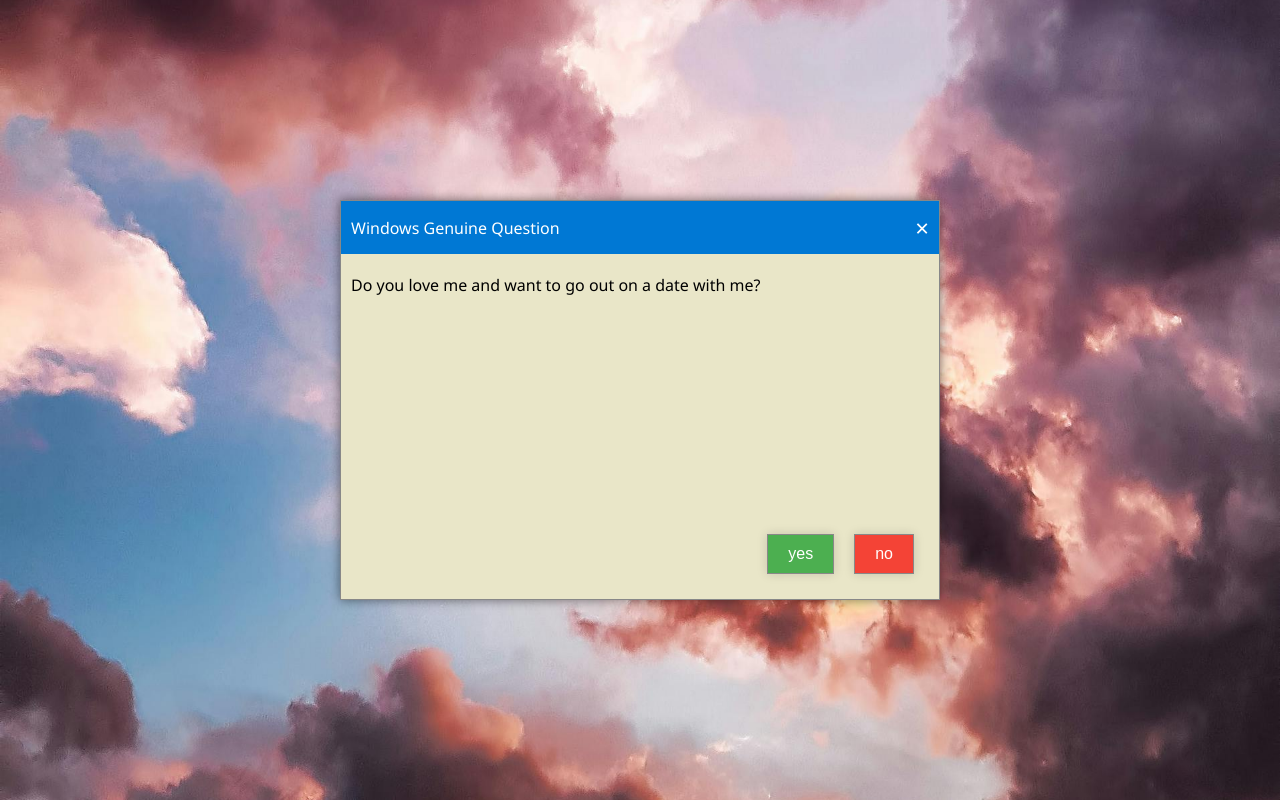
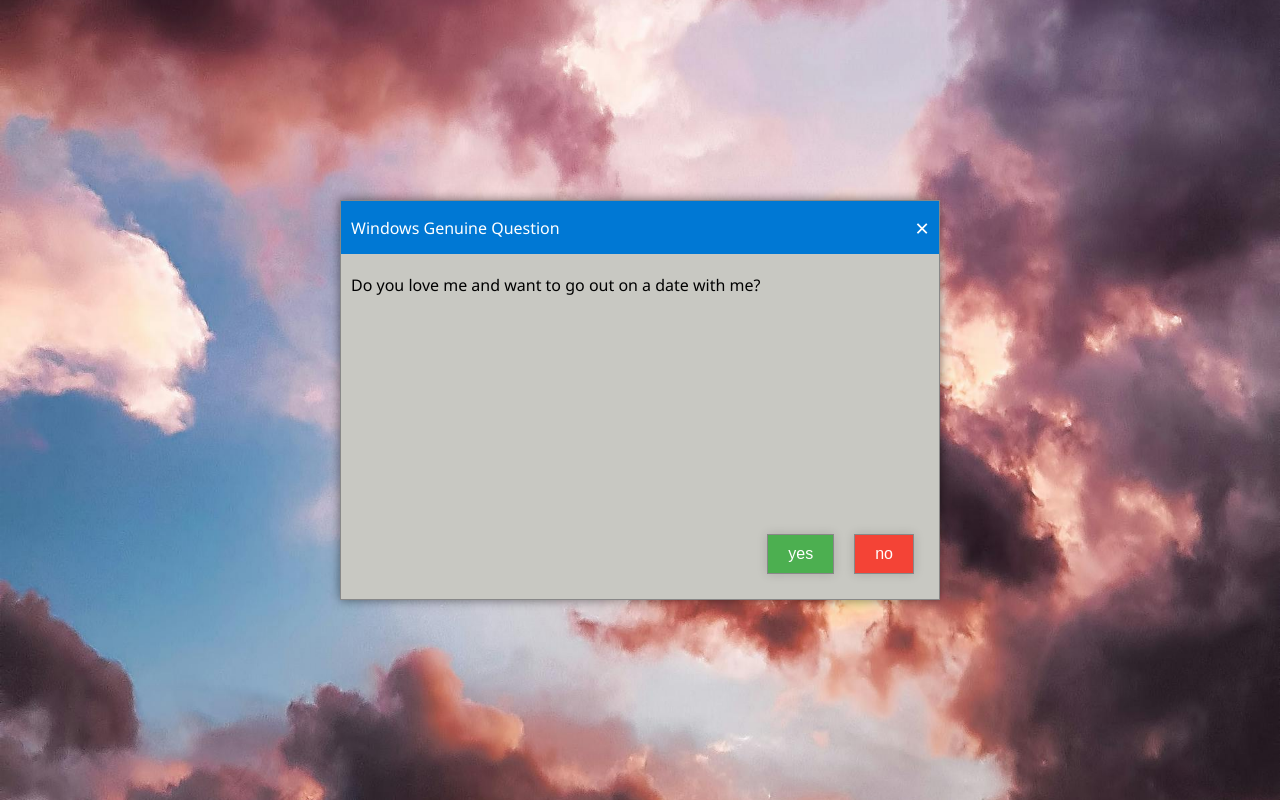
Before and after one commit to akhand2210093/windows-pop-up, a plain HTML site: page index.html in a window 1280 px wide. Drawn offline with Linux system fonts and the light colour scheme.

Commit message:
modal colour changed

```diff
--- a/style.css
+++ b/style.css
@@ -29,7 +29,7 @@ p{
 
 
 .modal {
-    background-color: #e9e6c8;
+    background-color: #c8c8c2;
     border: 1px solid #888;
     width: 600px;
     height: 400px;
--- a/yescss.css
+++ b/yescss.css
@@ -29,7 +29,7 @@ p{
 
 
 .modal {
-    background-color: #e9e6c8;
+    background-color: #c8c8c2;
     border: 1px solid #888;
     width: 600px;
     height: 400px;
```
